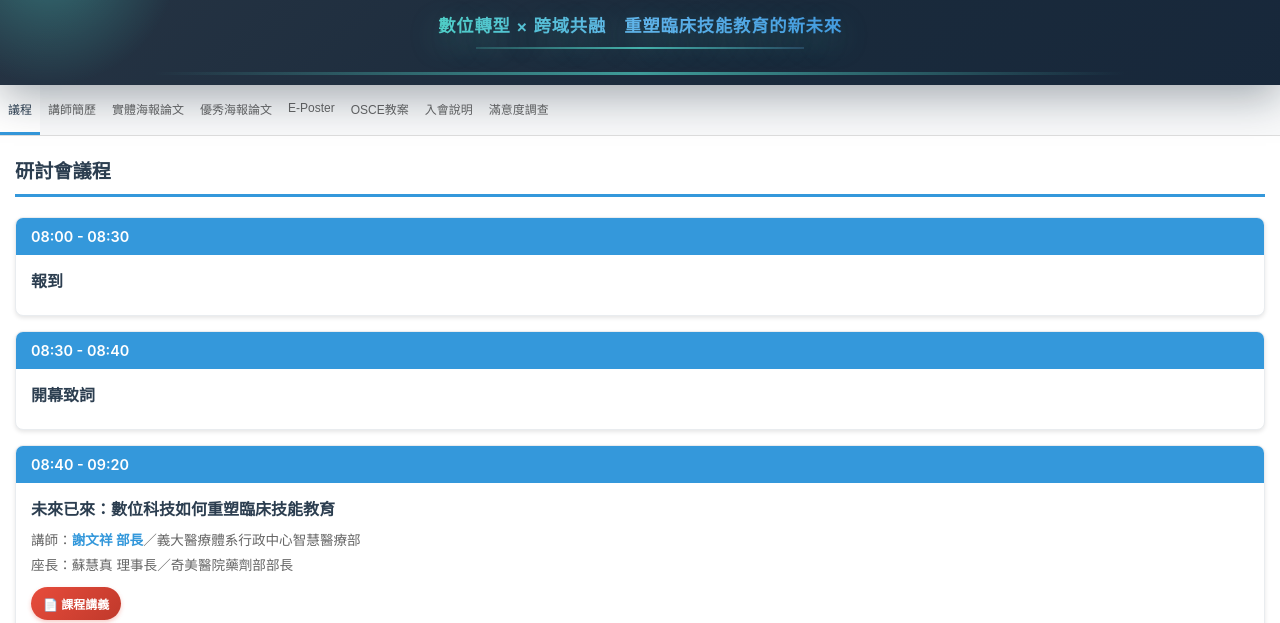
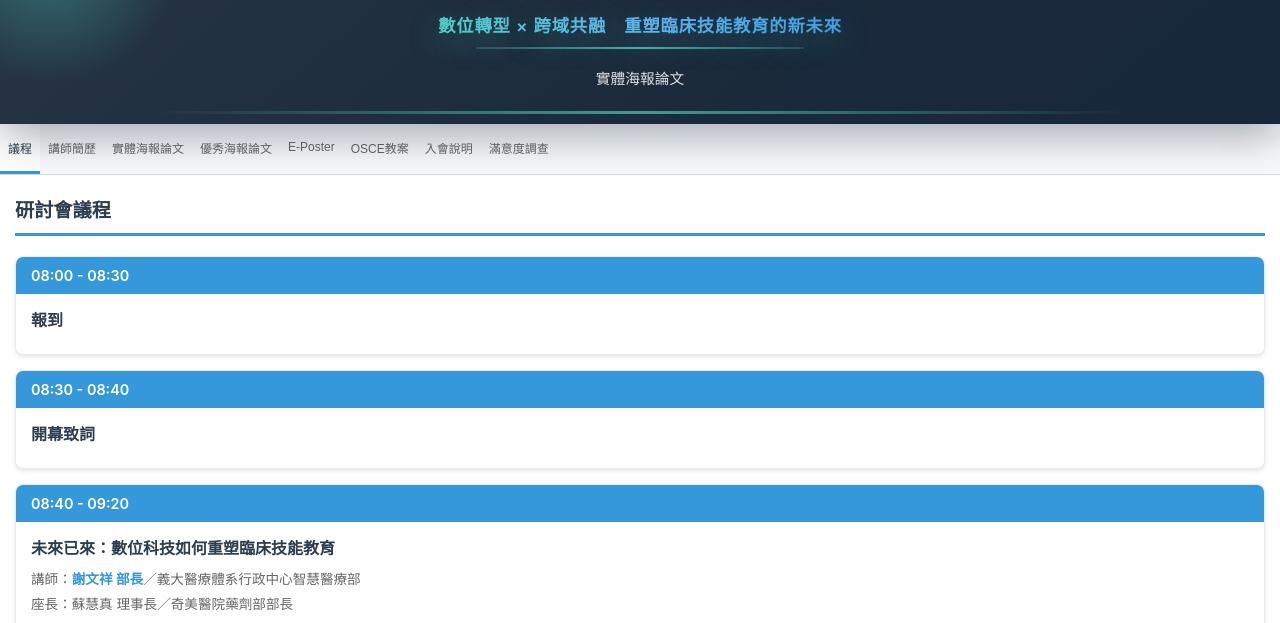
Before and after one commit to ling3567/2025annualconference, a plain HTML site: page index.html in a window 1280 px wide. Shown: the part 113-736 px from the top of the page. Drawn offline with Linux system fonts and the light colour scheme.

Commit message:
Revert "Update conference handbook subtitle"

```diff
--- a/index.html
+++ b/index.html
@@ -398,6 +398,7 @@
         <div class="header">
             <h1>台灣醫事聯合臨床技能發展學會<br>2025年會員大會暨學術研討會</h1>
             <div class="conference-theme">數位轉型 × 跨域共融<wbr>　重塑臨床技能教育的新未來</div>
+            <div class="subtitle">實體海報論文</div>
         </div>
 
         <main class="main-content">
```
